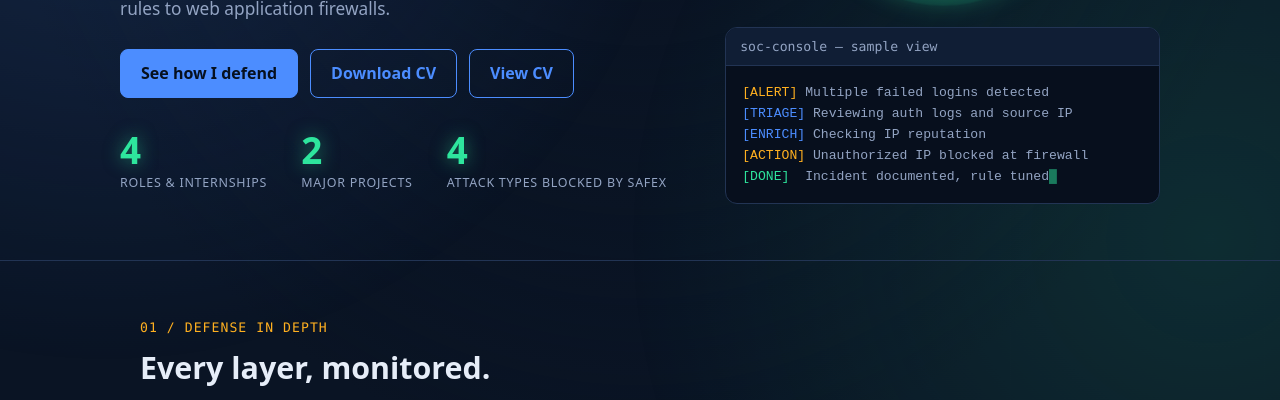
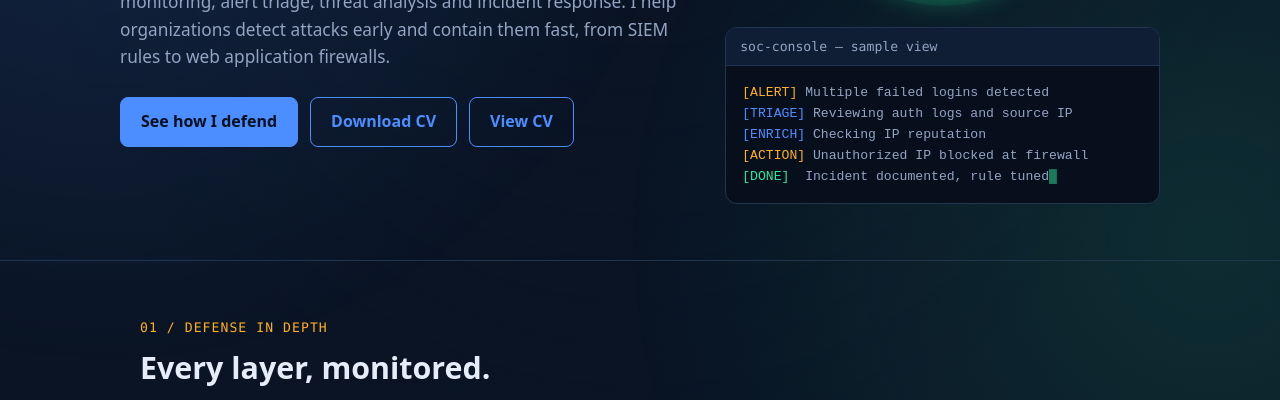
Before and after one commit to findsadia/findsadia.github.io, a plain HTML site: page index.html in a window 1280 px wide. Shown: the part 382-782 px from the top of the page. Drawn offline with Linux system fonts and the light colour scheme.

Commit message:
Update index.html

```diff
--- a/index.html
+++ b/index.html
@@ -105,11 +105,6 @@ nav a.on{color:var(--amber)!important}
 <div class="role">Trainee SOC Analyst</div>
 <p class="lead">SOC Analyst focused on the defensive side of cybersecurity: monitoring, alert triage, threat analysis and incident response. I help organizations detect attacks early and contain them fast, from SIEM rules to web application firewalls.</p>
 <div class="btns"><a class="btn p" href="#defense">See how I defend</a><a class="btn" href="Sadia%20Naveed%20%28CV%29%20%281%29.pdf" download="Sadia_Naveed_CV.pdf">Download CV</a><a class="btn" href="Sadia%20Naveed%20%28CV%29%20%281%29.pdf" target="_blank" rel="noopener">View CV</a></div>
-<div class="stats">
-<div><b data-n="4">0</b><span>Roles &amp; internships</span></div>
-<div><b data-n="2">0</b><span>Major projects</span></div>
-<div><b data-n="4">0</b><span>Attack types blocked by Safex</span></div>
-</div>
 </div>
 <div class="side">
 <img class="photo" src="Sadia%20Image.jpg" alt="Sadia Naveed">
```
